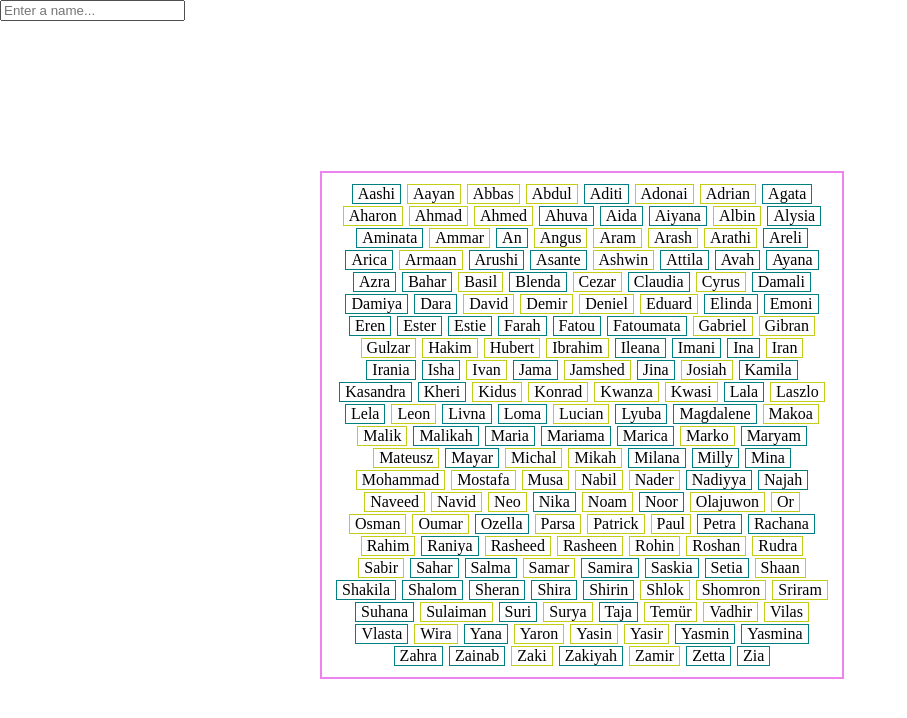
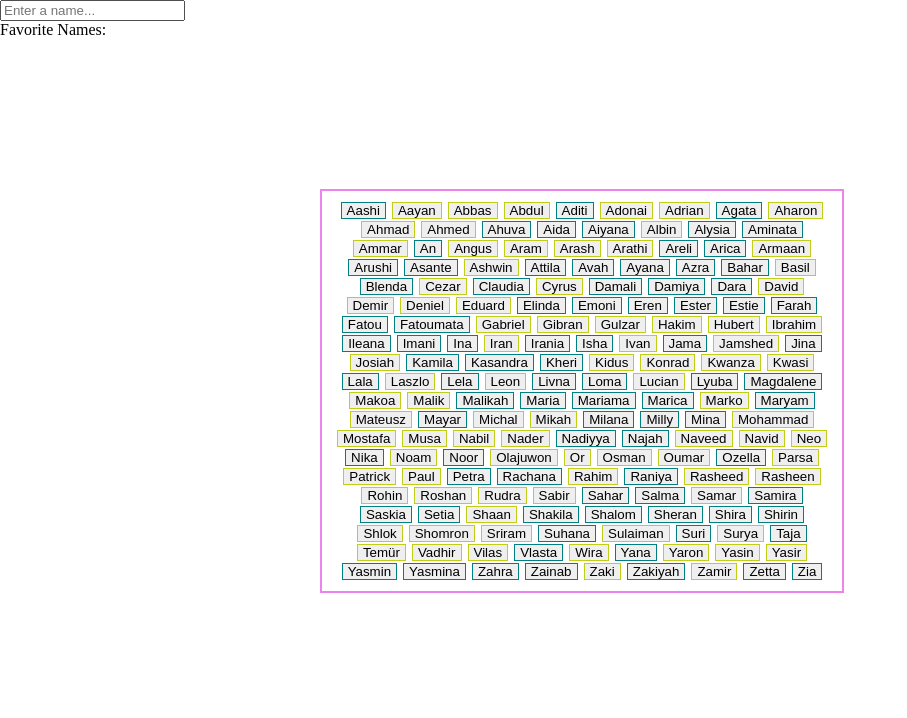
Before and after one commit to vanessa-pc/baby-names, a React (Create React App) app: page / in a window 1280 px wide. Shown: the top 718 px of the page, without its empty margins (0-907 px from the left). Built offline with nearby package versions, Linux system fonts and the light colour scheme; the HTML template or start-up script is replaced by a standard one.

Commit message:
Add Favorites component and sortNamesArray util

```diff
--- a/src/App.tsx
+++ b/src/App.tsx
@@ -1,8 +1,46 @@
 import { NameList } from "./components/NameList";
-import names from './babyNamesData.json'
+import names from "./babyNamesData.json";
+import { useState } from "react";
+import { SearchBox } from "./components/SearchBox";
+import { BabyNames } from "./components/Interface";
+import searchString from "./utils/searchString";
+import { Favorites } from "./components/Favorites";
+import { sortNamesArray } from "./utils/sortNamesArray";
 
 function App(): JSX.Element {
-  return <NameList names={names} />
+  const [searchName, setSearchName] = useState<string>("")
+
+  const sortedNamesInit = sortNamesArray(names)
+
+  const [sortedNames, setSortedNames] = useState<BabyNames[]>(sortedNamesInit)
+  const [favorites, setFavorites] = useState<BabyNames[]>([])
+
+  const searchResults = searchString(names, searchName);
+
+  const handleClickAdd = (name: BabyNames) => {
+    setSortedNames(sortedNames.filter(element => element.name !== name.name))
+    !favorites.includes(name) && setFavorites([...favorites, name])
+  }
+
+  const handleClickRemove = (name: BabyNames) => {
+    setFavorites(favorites.filter(element => element.name !== name.name))
+    setSortedNames(sortNamesArray([...sortedNames, name]))
+  }
+
+  return (
+    <>
+    <div className="search-bar">
+    <SearchBox searchName={searchName} setSearchName={setSearchName}/>
+    </div>
+    {<div className="favorites">Favorite Names: <Favorites names={favorites} handleClickRemove={handleClickRemove}/>
+      </div> }
+    <div className="name-list">
+    {searchName === "" ? <NameList names={ sortedNames } handleClickAdd={handleClickAdd} />
+    : searchResults.length > 0
+    ? <NameList names={searchResults} handleClickAdd={handleClickAdd}/>
+    : <p> No name found! </p> }
+    </div>
+</>)
 }
 
 export default App;
--- /dev/null
+++ b/src/components/Favorites.tsx
@@ -0,0 +1,23 @@
+import { BabyNames } from './Interface';
+
+
+export function Favorites({names, handleClickRemove}: {names: BabyNames[]; handleClickRemove: (name: BabyNames) => void}): JSX.Element{
+
+    const female = (name: BabyNames) => name.sex === "f"
+    const male = (name: BabyNames) => name.sex === "m"
+
+
+
+    return(
+        <>
+        { names.map((name, index) => {
+            return (
+                <>
+                {female(name) && <button className="female" key={index} onClick={() => handleClickRemove(name)}> {name.name}</button>}
+                {male(name) && <button className="male" key={index} onClick={() => handleClickRemove(name)}> {name.name}</button>}
+                </>
+            )
+        })}
+        </>
+    )
+}
--- a/src/components/NameList.tsx
+++ b/src/components/NameList.tsx
@@ -1,35 +1,22 @@
 import { BabyNames } from './Interface';
-import { useState } from 'react';
 import './Names.css'
-import { SearchBox } from './SearchBox';
-import searchString from '../utils/searchString';
 
-export function NameList({names}: {names: BabyNames[]}): JSX.Element{
-
-    const [searchName, setSearchName] = useState<string>("")
+export function NameList({names, handleClickAdd}: {names: BabyNames[]; handleClickAdd: (name: BabyNames) => void}): JSX.Element{
 
     const female = (name: BabyNames) => name.sex === "f"
     const male = (name: BabyNames) => name.sex === "m"
 
-    const sortedNames = names.sort((a,b) => a.name.localeCompare(b.name))
-
-    const searchResults = searchString(names, searchName);
 
     return(
         <>
-        <div className="search-bar">
-            <SearchBox searchName={searchName} setSearchName={setSearchName}/>
-        </div>
-        <div className="name-list"> { searchResults.length === 0 ? sortedNames: searchResults.map((name, index) => {
+        { names.map((name, index) => {
             return (
                 <>
-
-                {female(name) && <p className="female" key={index}> {name.name}</p>}
-                {male(name) && <p className="male" key={index}> {name.name}</p>}
+                {female(name) && <button className="female" key={index} onClick={() => handleClickAdd(name)}> {name.name}</button>}
+                {male(name) && <button className="male" key={index} onClick={() => handleClickAdd(name)}> {name.name}</button>}
                 </>
             )
         })}
-        </div>
         </>
     )
 }
--- a/src/components/SearchBox.tsx
+++ b/src/components/SearchBox.tsx
@@ -1,6 +1,11 @@
-export function SearchBox({searchName, setSearchName}: {searchName: string, setSearchName: React.Dispatch<React.SetStateAction<string>>}): JSX.Element{
+export function SearchBox({
+  searchName,
+  setSearchName,
+}: {
+  searchName: string;
+  setSearchName: React.Dispatch<React.SetStateAction<string>>;
+}): JSX.Element {
   return (
-
     <input
       className="search-input"
       type="text"
@@ -10,6 +15,5 @@ export function SearchBox({searchName, setSearchName}: {searchName: string, setS
         setSearchName(event.target.value);
       }}
     />
-
-    )
+  );
 }
--- a/src/utils/createAlphabeticArray.ts
+++ b/src/utils/createAlphabeticArray.ts
@@ -1,5 +1,5 @@
 import { BabyNames } from "../components/Interface";
 
-export function namesToArray(objArr: BabyNames[]): Array<string>{
-    return objArr.map(({name}) => name).sort()
+export function namesToArray(objArr: BabyNames[]): Array<string> {
+  return objArr.map(({ name }) => name).sort();
 }
--- a/src/utils/searchString.ts
+++ b/src/utils/searchString.ts
@@ -1,10 +1,12 @@
 import { BabyNames } from "../components/Interface";
 
-export default function searchString(names: BabyNames[], query: string): BabyNames[]{
-        return query.length === 0
-          ? names
-          : names.filter(
-              (name) =>
-                name.name.toLowerCase().includes(query.toLowerCase())
-            );
+export default function searchString(
+  names: BabyNames[],
+  query: string
+): BabyNames[] {
+  return !query
+    ? names
+    : names.filter((name) =>
+        name.name.toLowerCase().includes(query.toLowerCase())
+      );
 }
--- /dev/null
+++ b/src/utils/sortNamesArray.ts
@@ -0,0 +1,3 @@
+import { BabyNames } from "../components/Interface";
+
+export const sortNamesArray = (array: BabyNames[]): BabyNames[] => array.sort((a,b) => a.name.localeCompare(b.name))
```
Also changed, not shown: src/components/Interface.ts (+4 -4 lines), src/components/Names.css (+6 -6 lines), src/babyNamesData.json (indentation only), 1 other file (tests, documents, lock files or other folders). Lines whose indentation alone changed are shown as unchanged.
